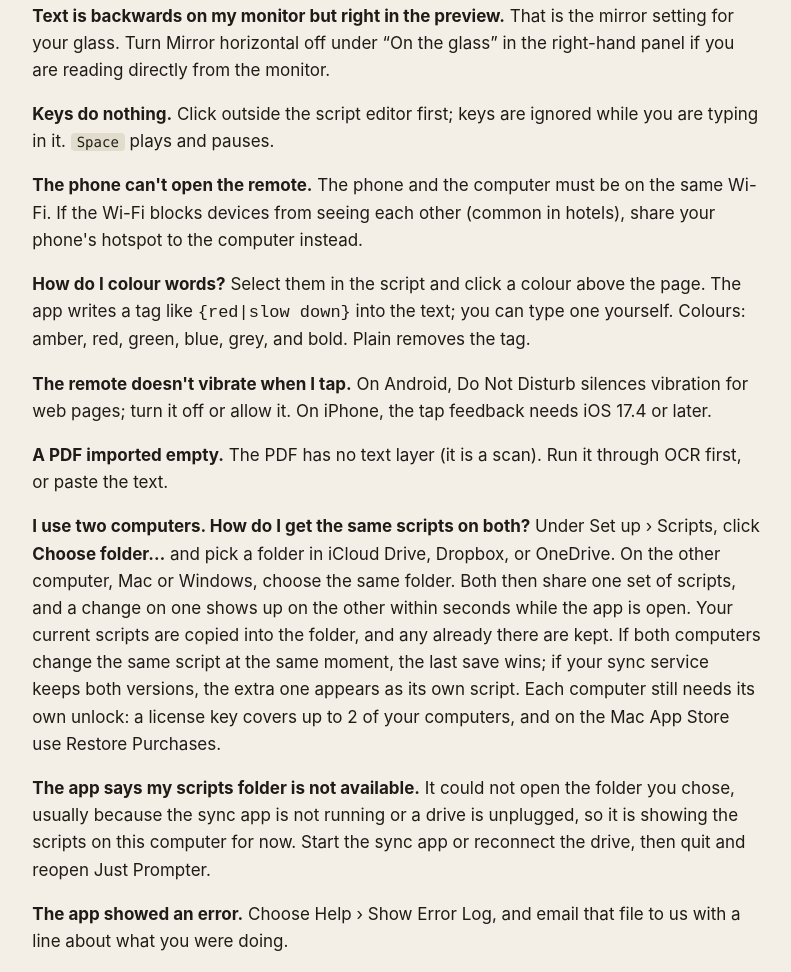
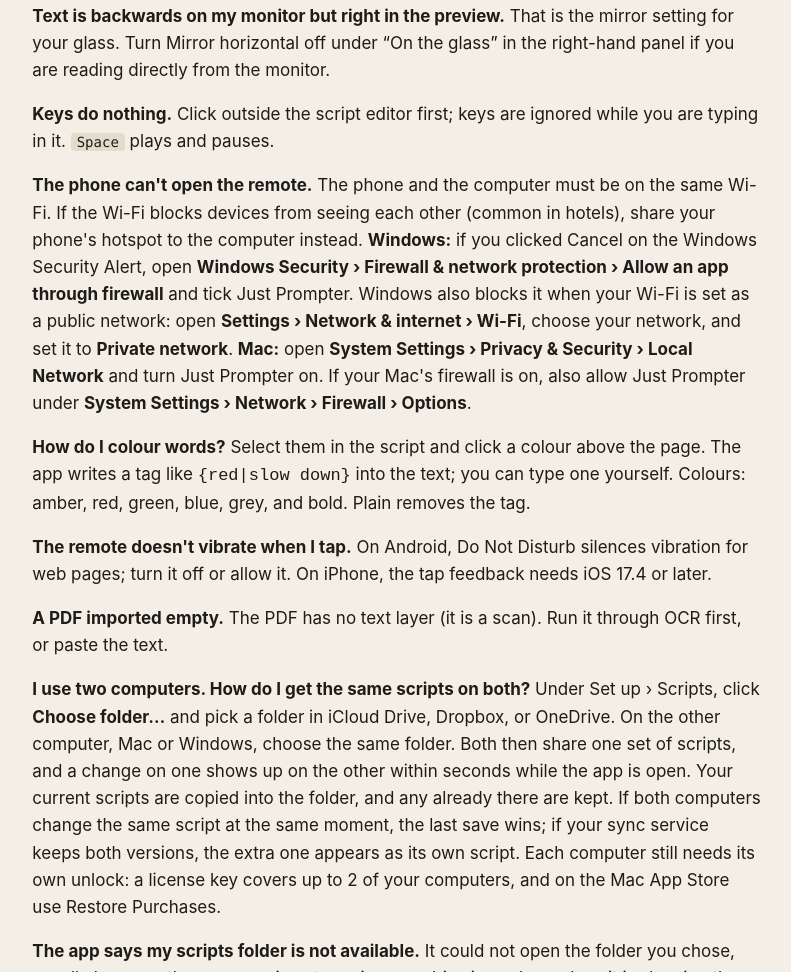
Before and after one commit to opticallegacy/justprompter-site, a plain HTML site: page support.html in a window 1280 px wide. Shown: the part 1146-2118 px from the top of the page, without its empty margins (243-1034 px from the left). Drawn offline with Linux system fonts and the light colour scheme.

Commit message:
Network permission popups on the Download and Support pages; Privacy covers the website itself
Co-Authored-By: Claude Opus 5.5 <noreply@anthropic.com>

```diff
--- a/support.html
+++ b/support.html
@@ -35,7 +35,7 @@
   <p><strong>The prompter opened on the wrong screen.</strong> Choose the display at the top of the right-hand panel, then click Open prompter again.</p>
   <p><strong>Text is backwards on my monitor but right in the preview.</strong> That is the mirror setting for your glass. Turn Mirror horizontal off under &ldquo;On the glass&rdquo; in the right-hand panel if you are reading directly from the monitor.</p>
   <p><strong>Keys do nothing.</strong> Click outside the script editor first; keys are ignored while you are typing in it. <kbd>Space</kbd> plays and pauses.</p>
-  <p><strong>The phone can't open the remote.</strong> The phone and the computer must be on the same Wi-Fi. If the Wi-Fi blocks devices from seeing each other (common in hotels), share your phone's hotspot to the computer instead.</p>
+  <p id="remote"><strong>The phone can't open the remote.</strong> The phone and the computer must be on the same Wi-Fi. If the Wi-Fi blocks devices from seeing each other (common in hotels), share your phone's hotspot to the computer instead. <strong>Windows:</strong> if you clicked Cancel on the Windows Security Alert, open <strong>Windows Security &rsaquo; Firewall &amp; network protection &rsaquo; Allow an app through firewall</strong> and tick Just Prompter. Windows also blocks it when your Wi-Fi is set as a public network: open <strong>Settings &rsaquo; Network &amp; internet &rsaquo; Wi-Fi</strong>, choose your network, and set it to <strong>Private network</strong>. <strong>Mac:</strong> open <strong>System Settings &rsaquo; Privacy &amp; Security &rsaquo; Local Network</strong> and turn Just Prompter on. If your Mac's firewall is on, also allow Just Prompter under <strong>System Settings &rsaquo; Network &rsaquo; Firewall &rsaquo; Options</strong>.</p>
   <p><strong>How do I colour words?</strong> Select them in the script and click a colour above the page. The app writes a tag like <code>{red|slow down}</code> into the text; you can type one yourself. Colours: amber, red, green, blue, grey, and bold. Plain removes the tag.</p>
   <p><strong>The remote doesn't vibrate when I tap.</strong> On Android, Do Not Disturb silences vibration for web pages; turn it off or allow it. On iPhone, the tap feedback needs iOS 17.4 or later.</p>
   <p><strong>A PDF imported empty.</strong> The PDF has no text layer (it is a scan). Run it through OCR first, or paste the text.</p>
```
Also changed, not shown: index.html (+1 -0 lines), privacy.html (+3 -0 lines).
